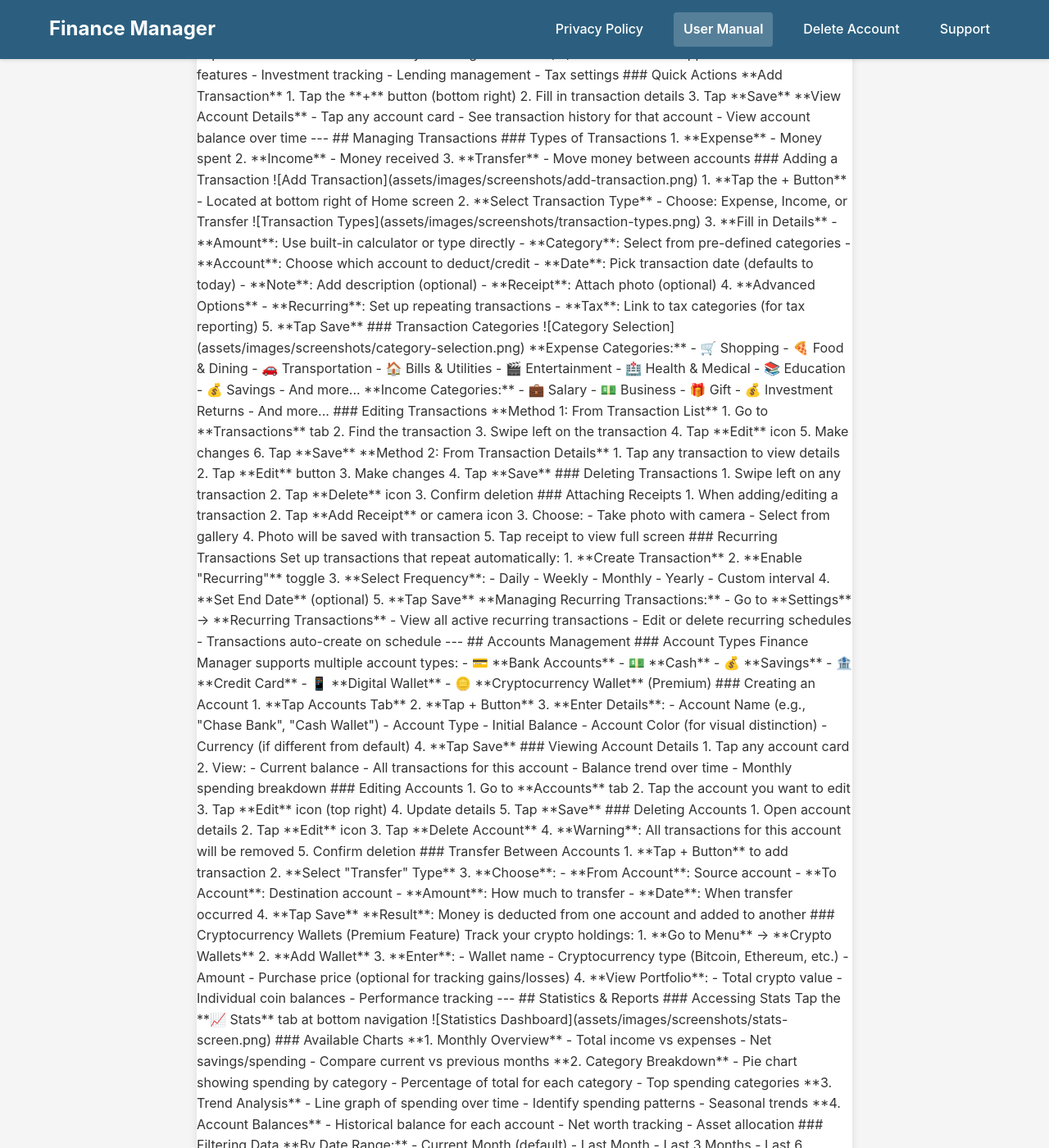
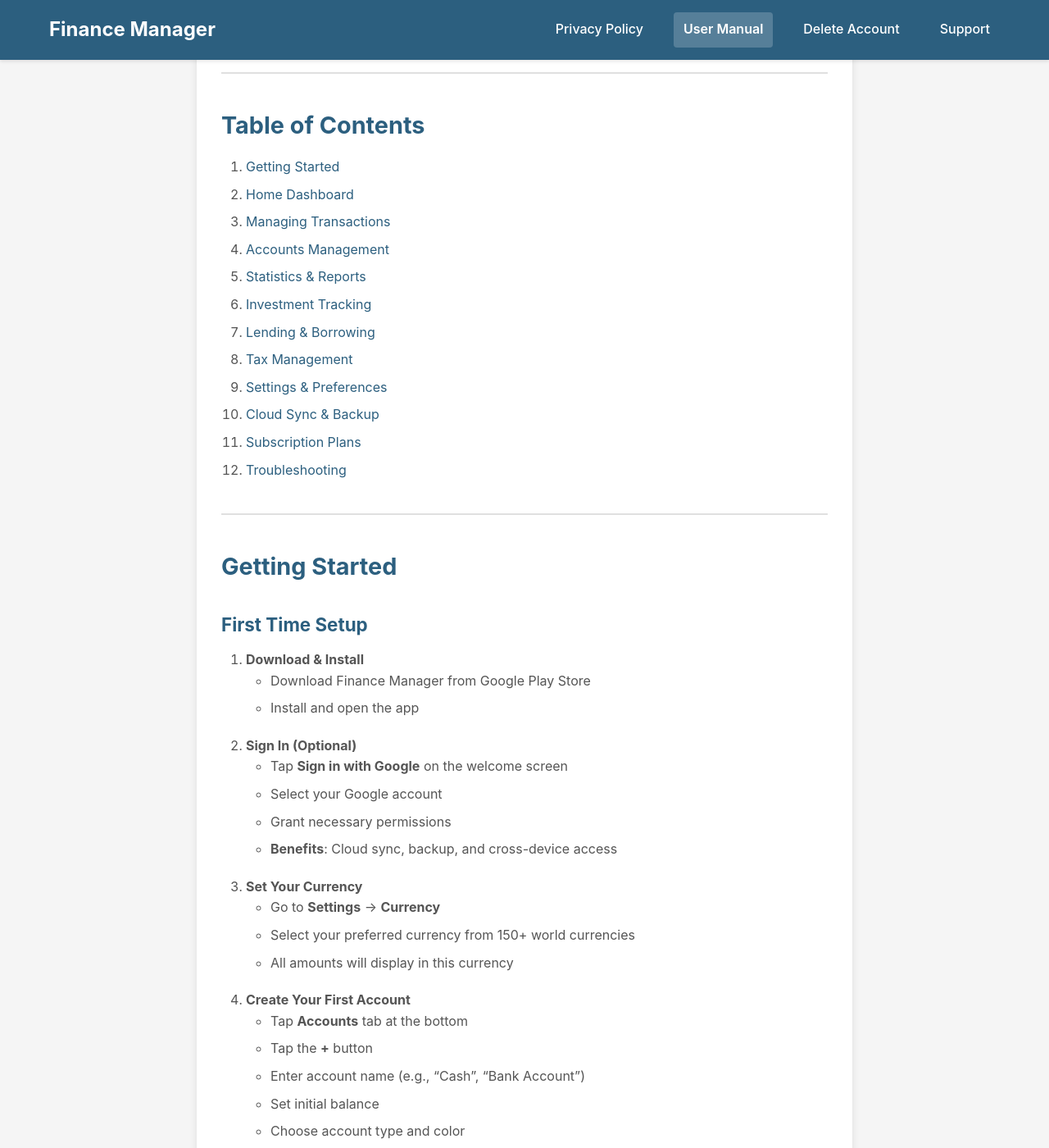
Before and after one commit to aethersolutionsph/finance-manager-user-manual, a Jekyll site: the page built from index.md, in a window 1280 px wide and 1400 px high, scrolled down 639 px. Shown: the whole window at 82% size. Built offline with Jekyll 4.4.1, drawn with Linux system fonts in a browser that asks for light colours; some of the changed text lies outside the part shown.

Commit message:
Fix: Uncomment screenshot images while preserving HTML structure
- Restored original HTML/CSS structure
- Uncommented all image references
- Kept proper container and markdown attributes
- Screenshots now visible with proper styling

```diff
--- a/index.md
+++ b/index.md
@@ -3,15 +3,7 @@ layout: default
 title: Finance Manager - User Manual
 description: Complete guide for Finance Manager - Your personal finance tracking app
 ---
-
-<!DOCTYPE html>
-<html lang="en">
-<head>
-    <meta charset="UTF-8">
-    <meta name="viewport" content="width=device-width, initial-scale=1.0">
-    <link rel="stylesheet" href="assets/css/style.css">
-</head>
-<body>
+<link rel="stylesheet" href="assets/css/style.css">
 
 <!-- Navigation Bar -->
 <nav class="nav-bar">
@@ -27,6 +19,9 @@ description: Complete guide for Finance Manager - Your personal finance tracking
 </nav>
 
 <div class="container">
+    <img src="GooglePlayBanner.png" alt="Finance Manager App Banner" class="banner">
+
+    <div class="content" markdown="1">
 
 # Finance Manager - User Manual
 
@@ -1236,6 +1231,7 @@ We're committed to helping you take control of your finances. If you find the ap
 *Finance Manager v1.0.0*
 
 </div>
+</div>
 
 <!-- Footer -->
 <div class="footer">
@@ -1248,6 +1244,3 @@ We're committed to helping you take control of your finances. If you find the ap
         <a href="mailto:aether.solutionsph@gmail.com">Support</a>
     </p>
 </div>
-
-</body>
-</html>
```
